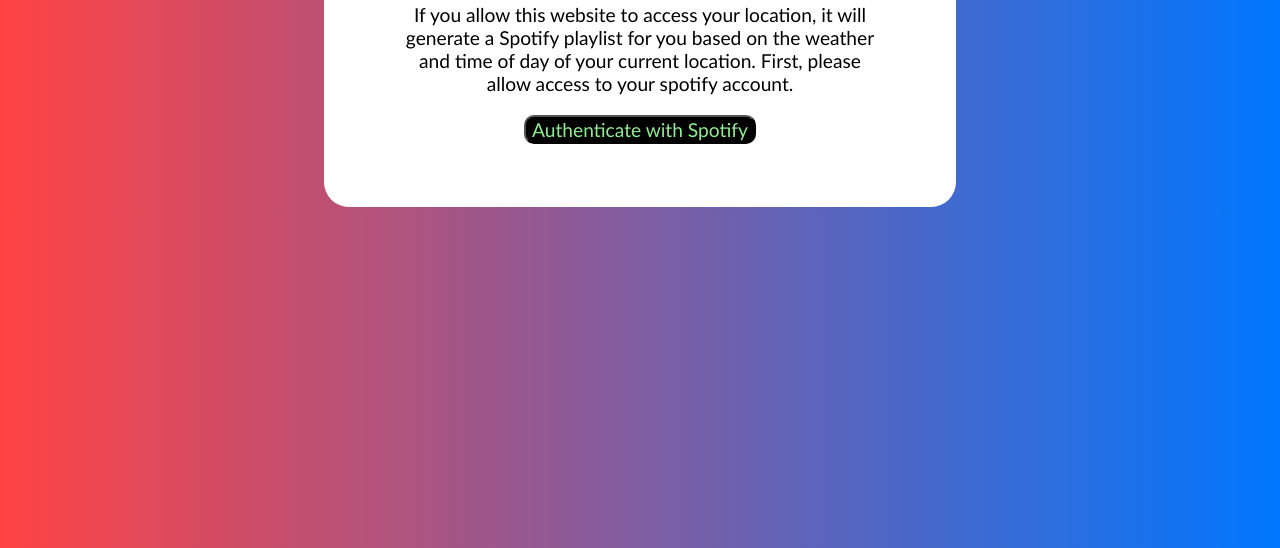
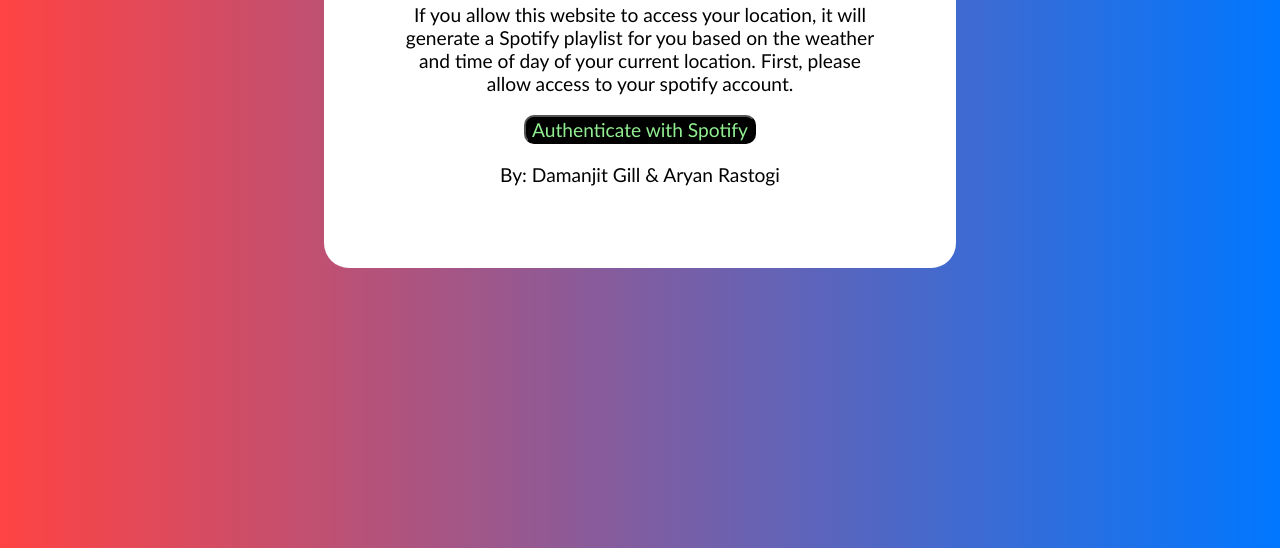
Before and after one commit to DamanjitG/weathervibe, a plain HTML site: page index.html in a window 1280 px wide. Shown: the part 252-800 px from the top of the page. Drawn offline with Linux system fonts and the light colour scheme.

Commit message:
Add credit on index page

```diff
--- a/index.html
+++ b/index.html
@@ -12,6 +12,7 @@
                 <h1>Welcome to WeatherVibe!</h1>
                 <p>If you allow this website to access your location, it will generate a Spotify playlist for you based on the weather and time of day of your current location. First, please allow access to your spotify account.</p>
                 <button type="button" id = "spotifyAuthButton" onclick=authSpotify()>Authenticate with Spotify</button>
+                <p>By: Damanjit Gill & Aryan Rastogi</p>
             </div>
         </div>
     </div>
```
